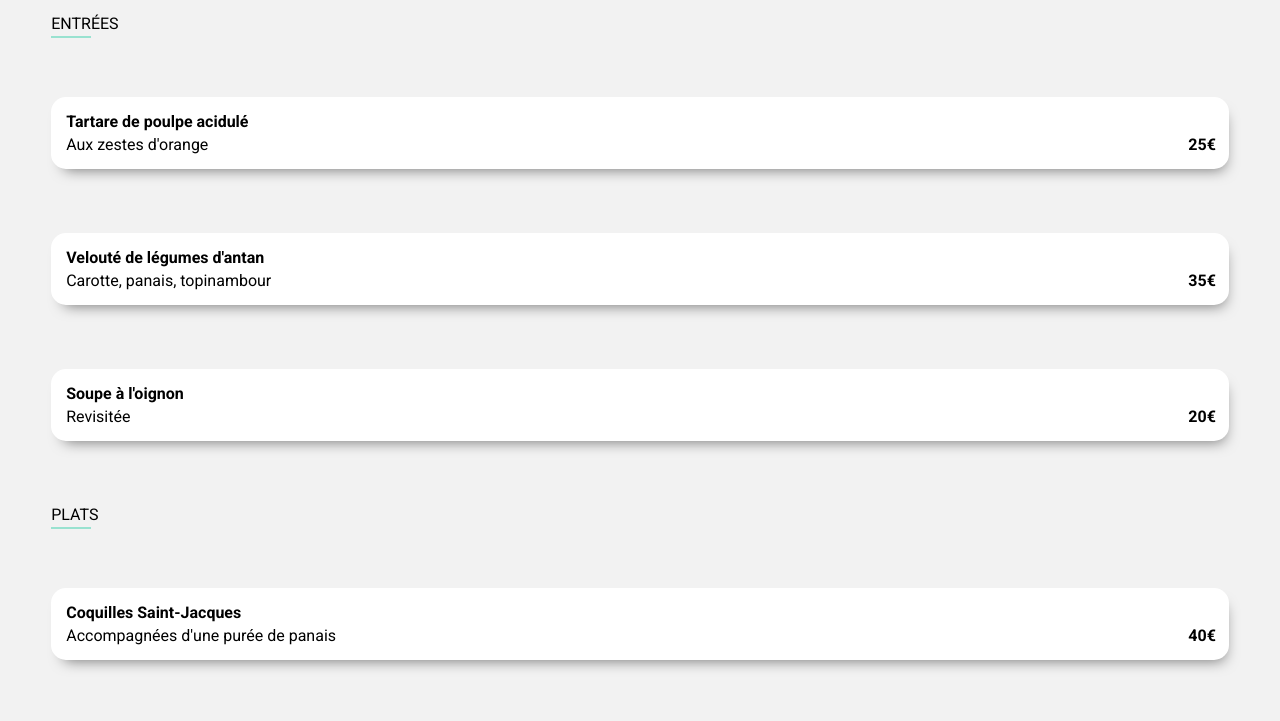
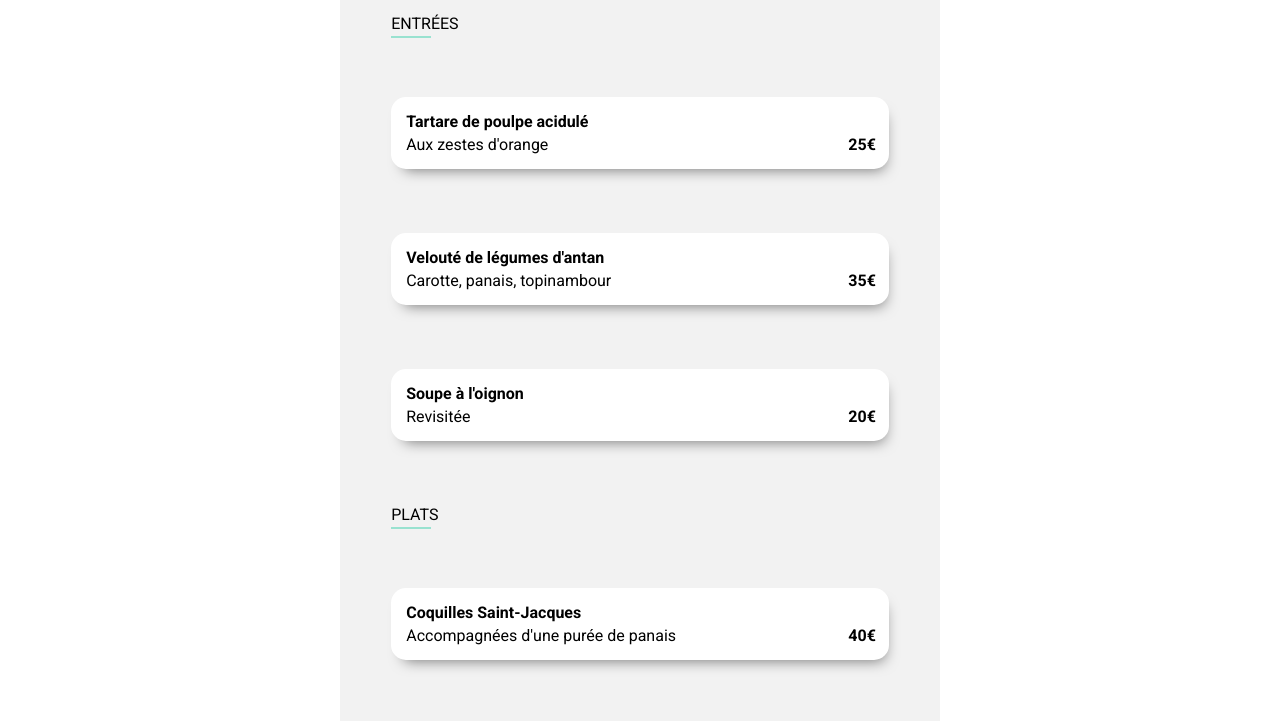
Before and after one commit to dridritwo/auxentadrien_ohmyfood, a website: page menus/a-la-francaise.html in a window 1280 px wide. Shown: the part 315-1036 px from the top of the page. Drawn offline with Linux system fonts and the light colour scheme; a web font is replaced by a local one.

Commit message:
maxwith for menus on desktop

```diff
--- a/scss/pages/_menus.scss
+++ b/scss/pages/_menus.scss
@@ -26,6 +26,8 @@
         background-color: $light-grey;
         border-radius: 35px 35px 0 0;
         padding: 4vw;
+        max-width: $max-width-desk;
+        margin: auto;
 
         section {
             margin-top: 20px;
```
Also changed, not shown: css/styles.css, 1 other file.
